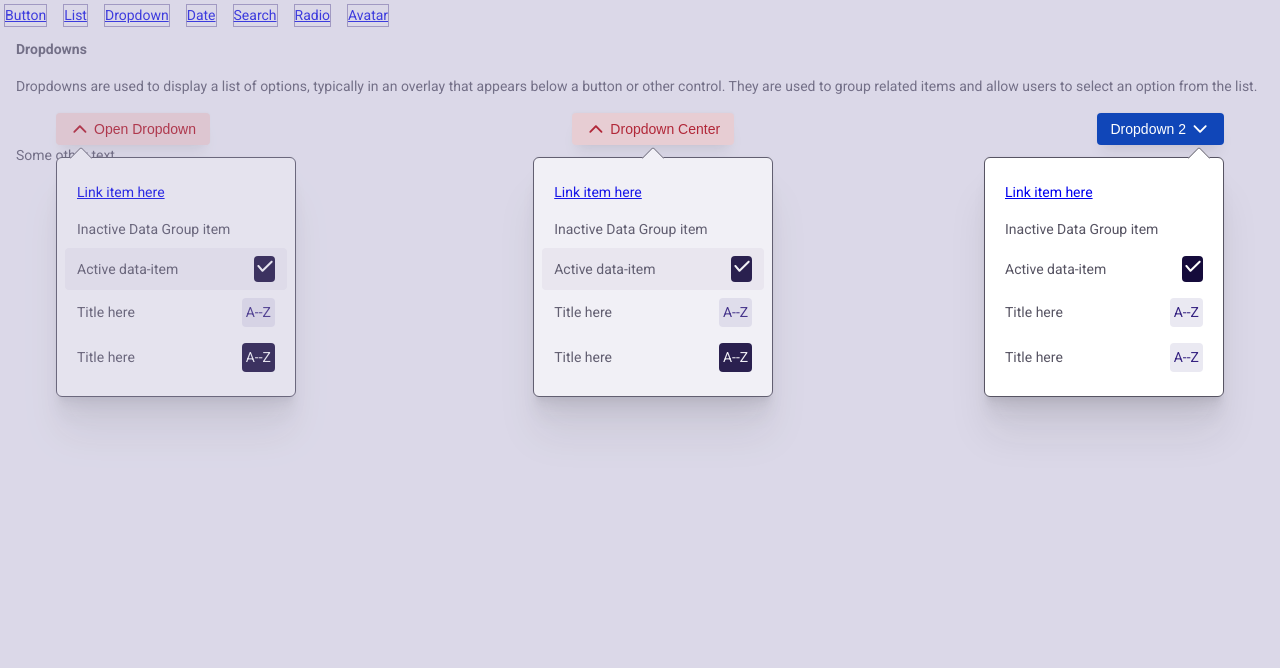
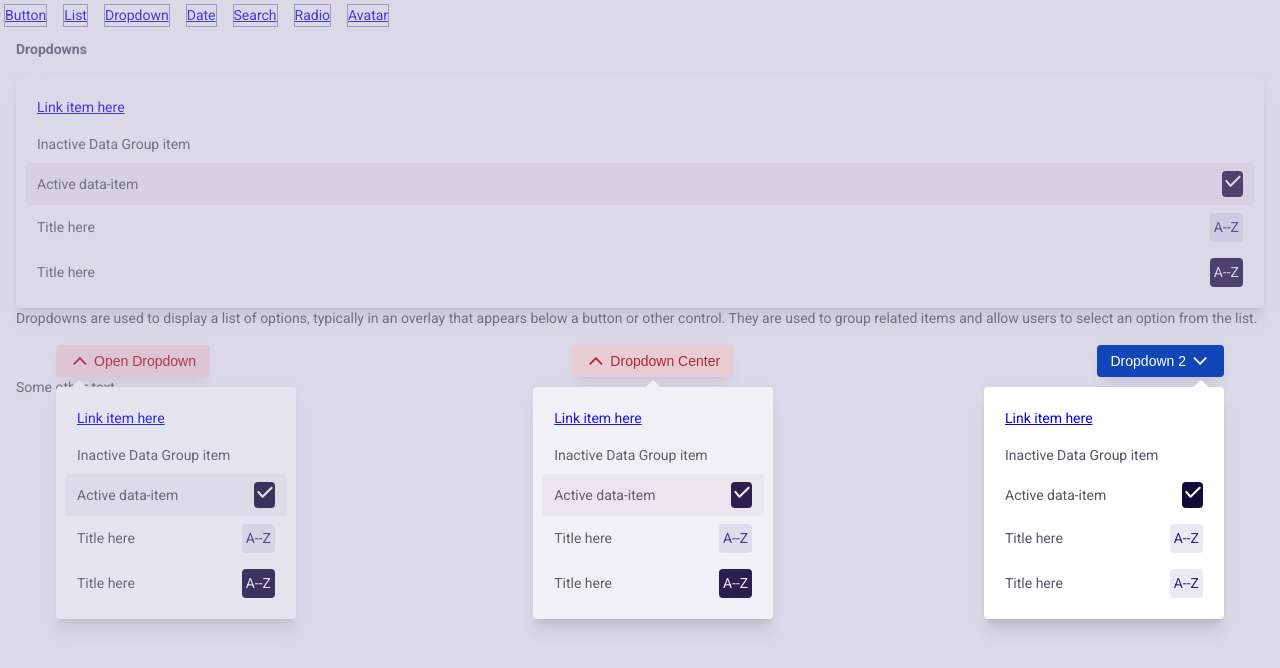
Before and after one commit to raghavd17/mbo-react-components, a React (Create React App) app: page /Dropdown in a window 1280 px wide. Both pictures are taken after a click on the button "Open Dropdown". Shown: the top 668 px of the page. Built offline with nearby package versions, Linux system fonts and the light colour scheme.

Commit message:
dropdown component updated with position and other stuffs

```diff
--- a/src/Components/Dropdown/Dropdown.js
+++ b/src/Components/Dropdown/Dropdown.js
@@ -3,7 +3,6 @@ import IconCheckmark from '../../Icons/IconCheckmark';
 import { NavLink } from 'react-router-dom';
 import './_dropdown.scss';
 import IconsCaretDown from '../../Icons/IconsCaretDown';
-import Button from '../Button/Button';
 
 const Dropdown = () => {
 
@@ -13,6 +12,53 @@ const Dropdown = () => {
 <main className='p-12'>
 
     <h2 className='text-red-500 mb-16 text-5xl'>Dropdowns</h2>
+
+    <div className='dropdown-menu' data-arrow='true' data-align='start'>
+        <ul className="list">
+          <li className="list_item" tabIndex={1}>
+            <NavLink key={1}  className="item-link"> Link item here </NavLink>
+
+
+          </li>
+          <li className="list_item repel" tabIndex={2} data-itemID=''>
+              <div className="list-title"> Inactive Data Group item </div>
+          </li>
+
+          <li className="list_item repel" data-state="active" tabIndex={3}>
+            <div className="list-title">Active data-item
+            </div>
+            <div>
+              <div className="item-checkbox" data-state="active">
+                <div>
+                <IconCheckmark />
+                </div>
+              </div>
+            </div>
+          </li>
+
+          <li className="list_item repel" data-state="" tabIndex={4}>
+            <div className="list-title">Title here
+              </div>
+            <div className="item-checkbox group">
+              <div className="list-label">
+              <span>A</span>  -- <span>Z</span>
+              </div>
+            </div>
+          </li>
+          <li className="list_item repel" data-state="inactive" tabIndex={5}>
+            <div  className="list-title">Title here
+              </div>
+            <div className="item-checkbox" data-state="active">
+              <div className="list-label">
+              <span>A</span>  -- <span>Z</span>
+              </div>
+            </div>
+          </li>
+
+        </ul>
+      </div>
+
+
     <p className='mb-16'>Dropdowns are used to display a list of options, typically in an overlay that appears below a button or other control. They are used to group related items and allow users to select an option from the list. </p>
     <div className='mx-40 repel'>
     <div className='dropdown btn-group'>
@@ -20,7 +66,7 @@ const Dropdown = () => {
         <IconsCaretDown className="dropdown-icon" />
         <span>Open Dropdown</span>
       </button>
-      <div className='dropdown-menu' data-align='start'>
+      <div className='dropdown-menu' data-arrow='true' data-align='start'>
         <ul className="list">
           <li className="list_item" tabIndex={1}>
             <NavLink key={1}  className="item-link"> Link item here </NavLink>
@@ -72,7 +118,7 @@ const Dropdown = () => {
         <IconsCaretDown className="dropdown-icon" />
         <span> Dropdown Center</span>
       </button>
-      <div className='dropdown-menu' data-align='center'>
+      <div className='dropdown-menu' data-arrow='true' data-align='center'>
         <ul className="list">
           <li className="list_item" tabIndex={1}>
             <NavLink key={1}  className="item-link"> Link item here </NavLink>
@@ -128,7 +174,7 @@ const Dropdown = () => {
                   <Button type="action-success" icon split className="dropdown-toggle" data-dropdown={`${isVisible?"open": ""}`} onClick={()=>setIsVisible(!isVisible)}> <IconsCaretDown className="icon" /></Button>
       </div> */}
 
-      <div className='dropdown-menu' data-align='end'>
+      <div className='dropdown-menu' data-arrow='true' data-align='end'>
         <ul className="list">
           <li className="list_item" tabIndex={1}>
             <NavLink key={1}  className="item-link"> Link item here </NavLink>
--- a/src/Components/Dropdown/_dropdown.scss
+++ b/src/Components/Dropdown/_dropdown.scss
@@ -2,67 +2,55 @@
 @layer components {
 
     .dropdown {
-        &[data-state="open"] {
-           outline: solid;
-           outline-color: var(--color-neutrals-100);
-        }
-        --top: 100%;
-        --left:auto;
-
-        --dropdown-width: 15rem;
-        --dropdown-bg: var(--color-white);
-        --dropdown-radius: var(--radius-md);
-        --dropdown-border: var(--color-neutrals-400);
-        --dropdown-shadow: var(--shadow-xl);
-        --dropdown-arrow-size: 1rem;
-        --dropdown-position:0%;
         position: relative;
         z-index: 1;
-        &:has([data-dropdown="open"]) {
+        // dropshadow on dropdwon open
         &:before {
+            display: none;
             position: fixed;
             inset:0;
             background: var(--color-primary-tint-200);
             content: '';
             z-index: -1;
         }
+        &:has([data-dropdown="open"]) {
+            &:before {
+                display: block;
             }
+        }
+        // dropshadow on dropdwon open end
         &>&-menu {
+            position: absolute;
+            display: none;
+            transform:translateX(var(--dropdown-position)) translateY(calc(var(--dropdown-arrow-size) / 2 + var(--size-1)));
+            --top: 100%;
+            --left:auto;
+            --dropdown-position:0%;
             top: var(--top, initial);
             left: var(--left-dropdown-position, initial);
             right: var(--right-dropdown-position, initial);
+            z-index: var(--index-50);
+        }
+
+        &-menu {
+            --dropdown-width: 15rem;
+            --dropdown-arrow-size: 0.75rem; //12px
+            --dropdown-bg: var(--color-white);
+            --dropdown-radius: var(--radius-rounded);
+            --dropdown-border: transparent;
+            --dropdown-shadow: var(--shadow-lg);
+            --dropdown-padding-inline: var(--size-2);
+            --dropdown-padding-block: var(--size-3);
             min-width: var(--dropdown-width);
             background: var(--dropdown-bg);
-            position: absolute;
             border: 1px solid;
             border-color: var(--dropdown-border);
             box-shadow: var(--dropdown-shadow);
-            padding: var(--size-2);
-            padding-block: var(--size-4);
+            padding: var(--dropdown-padding-block) var(--dropdown-padding-inline);
             border-radius: var(--dropdown-radius);
-            display: none;
-            z-index: var(--index-50);
-            transform:translateX(var(--dropdown-position)) translateY(12px);
+            position: relative;
 
 
-            &:after {
-                height:var(--dropdown-arrow-size);
-                aspect-ratio: var(--ratio-square);
-                border:1px solid var(--dropdown-border);
-                border-right: transparent;
-                border-bottom: transparent;
-                border-top-left-radius: var(--radius-sm);
-                background: var(--dropdown-bg);
-                content: ' ';
-                display: block;
-                position: absolute;
-                z-index: 1;
-                left: var(--left-arrow-position);
-                right: var(--right-arrow-position, auto);
-                bottom: calc(100% - 8px);
-                transform:translate((var(--arrow-position, initial)), 0);
-                rotate: 45deg;
-                }
             &[data-align="start"] {
                 --dropdown-position:0%;
                 --left-arrow-position:1rem;
@@ -82,9 +70,26 @@
                 --left-arrow-position:auto;
             }
             // data-align="end" end
-
-
-
+            // dropdown arrow style
+            &[data-arrow="true"] {
+                &:after {
+                    height:var(--dropdown-arrow-size);
+                    aspect-ratio: var(--ratio-square);
+                    border:1px solid var(--dropdown-border);
+                    border-right: transparent;
+                    border-bottom: transparent;
+                    border-top-left-radius: var(--radius-sm);
+                    background: var(--dropdown-bg);
+                    content: ' ';
+                    display: block;
+                    position: absolute;
+                    z-index: 1;
+                    left: var(--left-arrow-position);
+                    right: var(--right-arrow-position, auto);
+                    bottom: calc(100% - calc(var(--dropdown-arrow-size) / 2));
+                    rotate: 45deg;
+                }
+            }
         }
         &-toggle {
             &[data-dropdown='open']{
--- a/src/Components/Search/Search.js
+++ b/src/Components/Search/Search.js
@@ -13,7 +13,7 @@ const Search = () => {
     <div className="search">
       <div className='search__bar'>
       <input class="search__input" placeholder="Name, category or role" type="text" />
-        <button type="button" class="btn icon search__btn" dat>
+        <button type="button" class="btn icon search__btn">
           <IconSearch />
         </button>
       </div>
```
Lines whose indentation alone changed are shown as unchanged.
